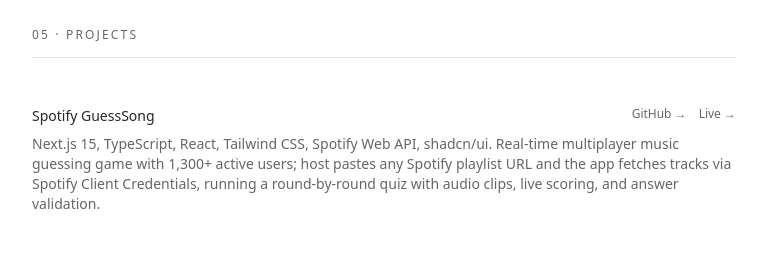
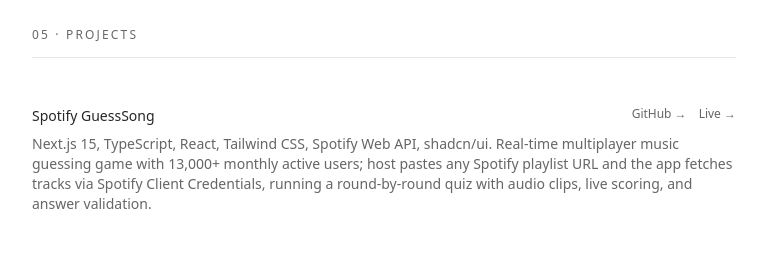
Before and after one commit to Waynting/Waynting.github.io, a Next.js app: page / in a window 1280 px wide. Shown: the part 2120-2374 px from the top of the page, without its empty margins (256-1023 px from the left). Built offline with nearby package versions, Linux system fonts and the light colour scheme.

Commit message:
add user number

```diff
--- a/app/page.tsx
+++ b/app/page.tsx
@@ -250,7 +250,7 @@
                   <a href="https://spotify-song-guess-web.vercel.app/" target="_blank" rel="noopener noreferrer" className="hover:text-foreground transition-colors">Live →</a>
                 </div>
               </div>
-              <p className="text-sm text-muted-foreground">Next.js 15, TypeScript, React, Tailwind CSS, Spotify Web API, shadcn/ui. Real-time multiplayer music guessing game with 1,300+ active users; host pastes any Spotify playlist URL and the app fetches tracks via Spotify Client Credentials, running a round-by-round quiz with audio clips, live scoring, and answer validation.</p>
+              <p className="text-sm text-muted-foreground">Next.js 15, TypeScript, React, Tailwind CSS, Spotify Web API, shadcn/ui. Real-time multiplayer music guessing game with 13,000+ monthly active users; host pastes any Spotify playlist URL and the app fetches tracks via Spotify Client Credentials, running a round-by-round quiz with audio clips, live scoring, and answer validation.</p>
             </div>
 
             <div className="px-4 py-4 -mx-4 hover:bg-muted/30 transition-colors rounded-sm">
```
